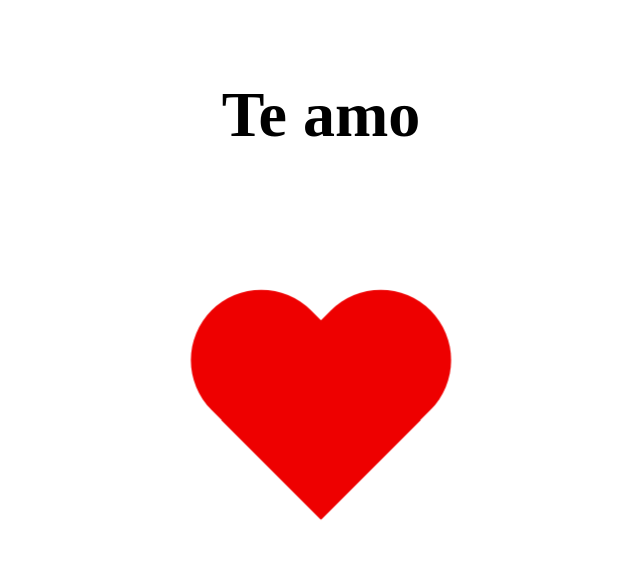
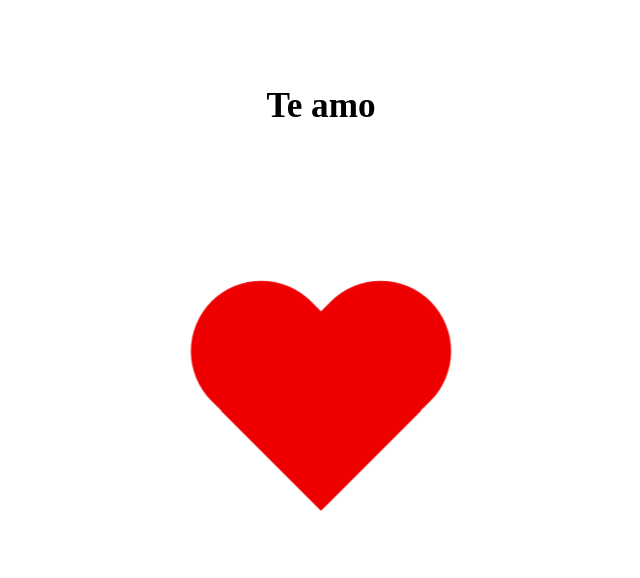
Before and after one commit to cDavidV10/heart, a plain HTML site: page index.html in a window 1280 px wide. Shown: the whole page, without its empty margins (319-959 px from the left). Drawn offline with Linux system fonts and the light colour scheme.

Commit message:
Haciendo mejoras en el diseño y agregando el archivo README

```diff
--- a/style.css
+++ b/style.css
@@ -11,10 +11,13 @@ body {
 }
 
 .title {
-  width: 25vw;
+  width: 30vw;
   display: grid;
   place-items: center;
-  font-size: 2rem;
+}
+
+.title h1 {
+  font-size: 2.2rem;
 }
 
 .heart-cont {
```
Also changed, not shown: 1 other file.
